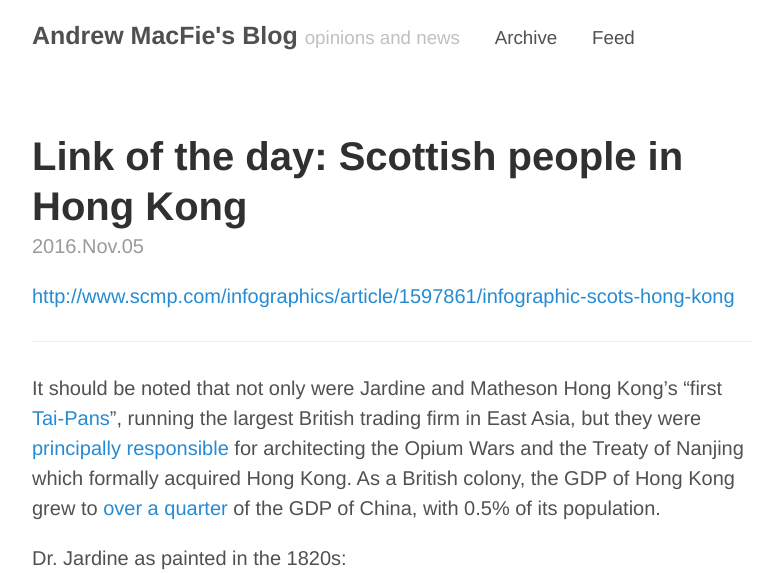
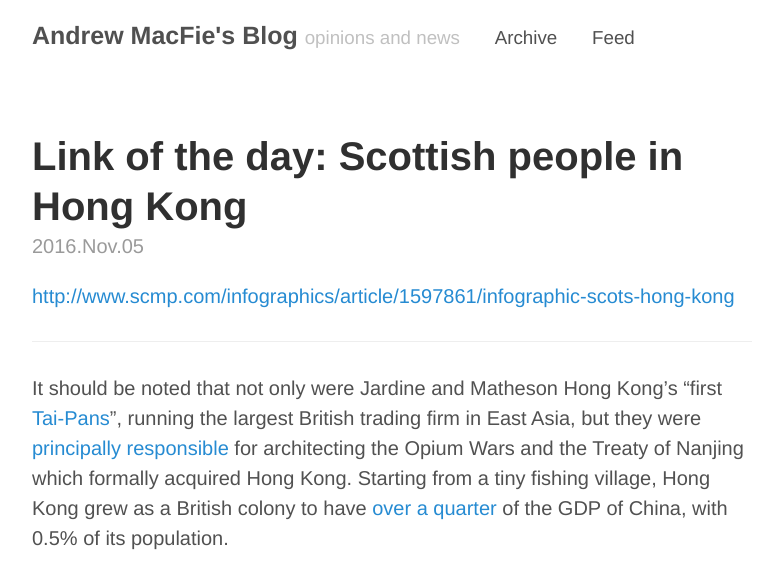
Before and after one commit to amacfie/amacfie.github.io, a Jekyll site: the page built from _posts/2016-11-05-scots-in-hk.md, in a window 1280 px wide, cut to the strip 0-573 px from the top of the page. Shown: the whole strip, without its empty margins (248-1022 px from the left). Built offline with Jekyll 4.4.1, drawn with Linux system fonts in a browser that asks for light colours; comment, search, counter and statistics services are not loaded.

Commit message:
Add fish

```diff
--- a/_posts/2016-11-05-scots-in-hk.md
+++ b/_posts/2016-11-05-scots-in-hk.md
@@ -13,7 +13,8 @@ largest British trading firm in East Asia,
 but they were [principally
 responsible][travel] for architecting the Opium Wars and the Treaty of Nanjing
 which formally acquired Hong Kong.
-As a British colony, the GDP of Hong Kong grew to [over a quarter][gdp] of
+Starting from a tiny fishing village,
+Hong Kong grew as a British colony to have [over a quarter][gdp] of
 the GDP of China, with 0.5% of its population.
 
 Dr. Jardine as painted in the 1820s:
```
